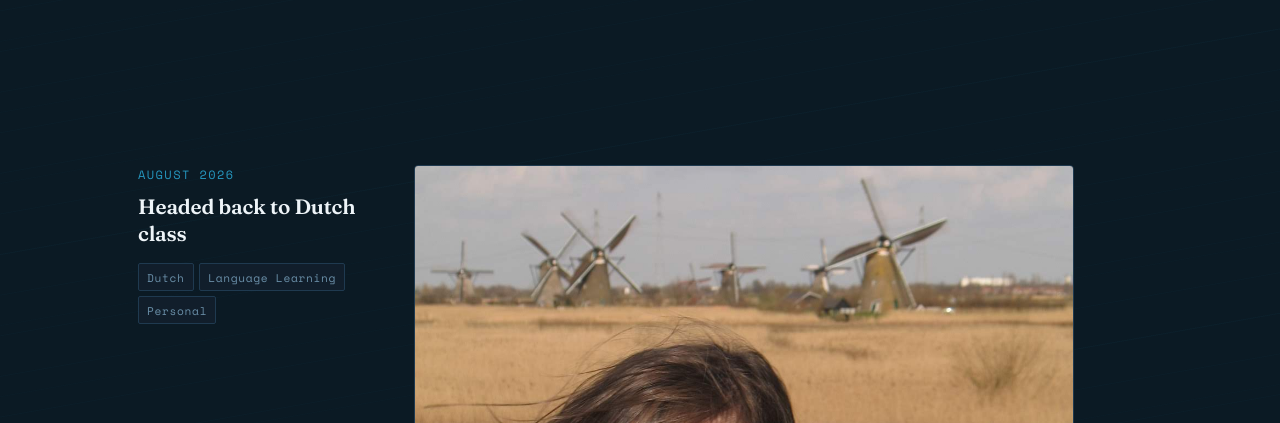
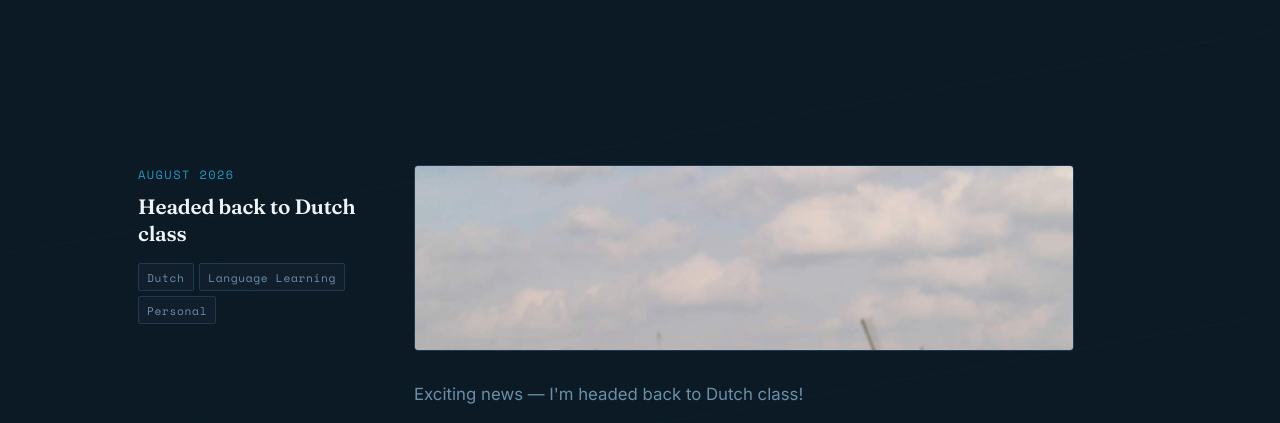
Before and after one commit to k-van-roon/portfolio, a plain HTML site: page updates.html in a window 1280 px wide. Shown: the part 313-736 px from the top of the page. Drawn offline with nearby package versions, Linux system fonts and the light colour scheme.

Commit message:
Update updates.html

```diff
--- a/updates.html
+++ b/updates.html
@@ -130,6 +130,16 @@
       color: var(--sage);
     }
 
+    /* Shorter crop, anchored to the top of the image — for photos where the
+       interesting part sits higher in the frame than a centered 16:9 crop shows */
+    .update-photo.photo-crop-top {
+      aspect-ratio: 32 / 9;
+    }
+
+    .update-photo.photo-crop-top img {
+      object-position: top;
+    }
+
     /* Two-photo row (for entries with multiple images) */
     .update-photo-row {
       display: grid;
@@ -214,7 +224,7 @@
         </div>
 
         <div class="update-content">
-          <div class="update-photo">
+          <div class="update-photo photo-crop-top">
             <img src="photos/kath_windmill.jpg" alt="Kath as a child in the Netherlands" />
           </div>
 
@@ -516,7 +526,7 @@
       &nbsp;·&nbsp;
       <a href="https://www.linkedin.com/in/katherinevanroon/" target="_blank">LinkedIn</a>
       &nbsp;·&nbsp;
-      <a href="mailto:vanroonk.com">Email</a>
+      <a href="mailto:vanroonk@gmail.com">Email</a>
     </p>
   </footer>
 
```
